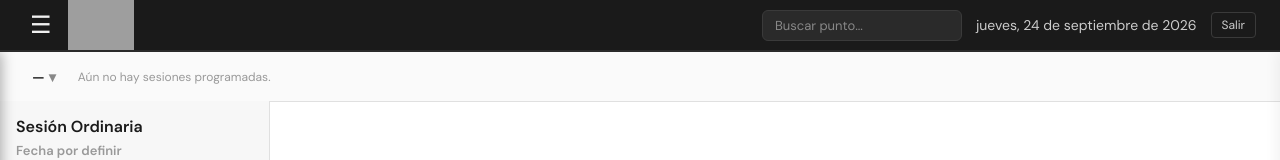
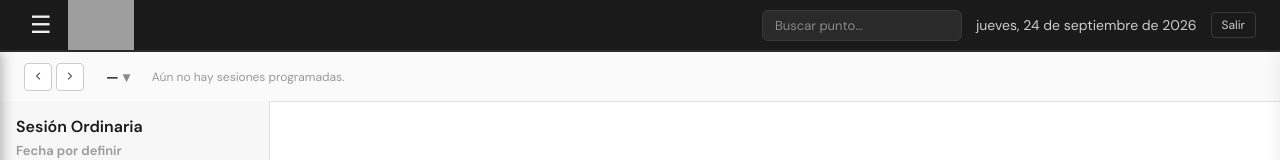
Before and after one commit to cdelgadoffs/ComisionSubstanciadoraApp, a React (Vite) app: page / in a window 1280 px wide. Shown: the top 160 px of the page. Built offline with nearby package versions, Linux system fonts and the light colour scheme; grey boxes are pictures that could not be loaded.

Commit message:
se afina cintasesiones y se añade contexto

```diff
--- a/src/components/widgets/CintaSesiones.jsx
+++ b/src/components/widgets/CintaSesiones.jsx
@@ -1,6 +1,7 @@
 import { useState } from 'react';
 import FechasSesiones from '../base/FechasSesiones.jsx';
 import ListaExpandible from '../base/ListaExpandible.jsx';
+import BotonIcono from '../base/BotonIcono.jsx';
 import { useProyecto } from '../../context/ProyectoContext.jsx';
 import { MESES } from '../../utils/meses.js';
 import '../../styles/widgets/CintaSesiones.css';
@@ -24,8 +25,32 @@ export default function CintaSesiones({ textoVacio }) {
     ? fechas.filter((f) => f.id.substring(0, 7) === mesFiltro)
     : fechas;
 
+  const proximaGlobal = fechas.find((f) => f.estado === 'proxima');
+  const mostrarVolverProxima = proximaGlobal && proximaGlobal.id.substring(0, 7) !== mesFiltro;
+
+  function volverAProxima() {
+    setMesSeleccionadoManual(proximaGlobal.id.substring(0, 7));
+    cargarSesion(proximaGlobal.id);
+  }
+
+  function avanzarMes(delta) {
+    const [anio, mes] = mesFiltro.split('-').map(Number);
+    let nuevoMes = mes + delta;
+    let nuevoAnio = anio;
+    if (nuevoMes < 1) { nuevoMes = 12; nuevoAnio--; }
+    if (nuevoMes > 12) { nuevoMes = 1; nuevoAnio++; }
+    setMesSeleccionadoManual(`${nuevoAnio}-${String(nuevoMes).padStart(2, '0')}`);
+  }
+
   return (
     <div className="widget-cinta-sesiones">
+      <div className="widget-cinta-sesiones-nav">
+        <BotonIcono icono="ri-arrow-left-s-line" ariaLabel="Mes anterior" onClick={() => avanzarMes(-1)} />
+        <BotonIcono icono="ri-arrow-right-s-line" ariaLabel="Mes siguiente" onClick={() => avanzarMes(1)} />
+        {mostrarVolverProxima && (
+          <BotonIcono icono="ri-arrow-go-back-line" ariaLabel="Volver a la próxima sesión" onClick={volverAProxima} />
+        )}
+      </div>
       <ListaExpandible
         valorActual={mesFiltro}
         etiquetaActual={etiquetaActual}
--- a/src/context/ProyectoContext.jsx
+++ b/src/context/ProyectoContext.jsx
@@ -11,19 +11,23 @@ function fechaISO(d) {
   return `${y}-${m}-${dia}`;
 }
 
-function recalcularSesiones(idsFechas) {
+function recalcularSesiones(sesiones) {
   const hoyISO = fechaISO(new Date());
-  const ordenadas = [...idsFechas].sort();
-  const proxima = ordenadas.find((f) => f >= hoyISO);
-  return ordenadas.map((iso, i) => {
-    const fecha = new Date(iso + 'T00:00:00');
+  const ordenadas = [...sesiones].sort((a, b) => (a.id < b.id ? -1 : 1));
+  const proxima = ordenadas.find((s) => s.id >= hoyISO && !s.celebrada);
+  let consecutivo = 0;
+  return ordenadas.map((s) => {
+    const fecha = new Date(s.id + 'T00:00:00');
     let estado = 'pendiente';
-    if (iso === proxima) estado = 'proxima';
-    else if (iso < hoyISO) estado = 'no-celebrada';
+    if (s.celebrada) estado = 'celebrada';
+    else if (proxima && s.id === proxima.id) estado = 'proxima';
+    else if (s.id < hoyISO) estado = 'no-celebrada';
+    if (estado !== 'no-celebrada') consecutivo += 1;
     return {
-      id: iso,
-      numeroSesion: i + 1,
+      id: s.id,
+      numeroSesion: consecutivo,
       label: `${fecha.getDate()} de ${MESES[fecha.getMonth()]}`,
+      celebrada: !!s.celebrada,
       estado,
     };
   });
@@ -48,7 +52,6 @@ const SECCIONES_DOCUMENTO_BASE = [
 export function ProyectoProvider({ children }) {
   const [fechasSesiones, setFechasSesiones] = useState([]);
   const [sesionActivaFecha, setSesionActivaFecha] = useState(null);
-  const [sesionFinalizada, setSesionFinalizada] = useState(false);
   const [puntos, setPuntos] = useState([]);
 
   useEffect(() => {
@@ -67,9 +70,11 @@ export function ProyectoProvider({ children }) {
 
   function agregarSesiones(fechas) {
     setFechasSesiones((prev) => {
-      const ids = new Set(prev.map((f) => f.id));
-      fechas.forEach((f) => ids.add(f));
-      const nuevas = recalcularSesiones([...ids]);
+      const porId = new Map(prev.map((f) => [f.id, f]));
+      fechas.forEach((id) => {
+        if (!porId.has(id)) porId.set(id, { id, celebrada: false });
+      });
+      const nuevas = recalcularSesiones([...porId.values()]);
       guardarSesiones(nuevas);
       return nuevas;
     });
@@ -78,7 +83,14 @@ export function ProyectoProvider({ children }) {
     setSesionActivaFecha(fecha);
   }
   function finalizarSesion() {
-    setSesionFinalizada(true);
+    setFechasSesiones((prev) => {
+      const actualizadas = prev.map((f) =>
+        f.id === sesionActivaFecha ? { ...f, celebrada: true } : f
+      );
+      const nuevas = recalcularSesiones(actualizadas);
+      guardarSesiones(nuevas);
+      return nuevas;
+    });
   }
   function agregarPunto(datos) {
     const nuevo = { id: crypto.randomUUID(), ...datos };
@@ -93,6 +105,7 @@ export function ProyectoProvider({ children }) {
   const sesionActual = sesionSeleccionada
     ? { titulo: `Sesión Ordinaria N° ${sesionSeleccionada.numeroSesion}`, subtitulo: sesionSeleccionada.label }
     : { titulo: 'Sesión Ordinaria', subtitulo: 'Fecha por definir' };
+  const sesionFinalizada = !!sesionSeleccionada?.celebrada;
 
   const SECCIONES_DOCUMENTO = SECCIONES_DOCUMENTO_BASE.map((s) => ({
     ...s,
--- a/src/styles/widgets/CintaSesiones.css
+++ b/src/styles/widgets/CintaSesiones.css
@@ -7,6 +7,11 @@
   background: #fafafa;
   border-bottom: 1px solid #e0e0e0;
   padding: 0 24px;
+  flex-shrink: 0;
+}
+.widget-cinta-sesiones-nav {
+  display: flex;
+  gap: 4px;
   flex-shrink: 0;
 }
 .widget-cinta-sesiones .base-lista-expandible-toggle {
```
Also changed, not shown: 1 other file (tests, documents, lock files or other folders).
